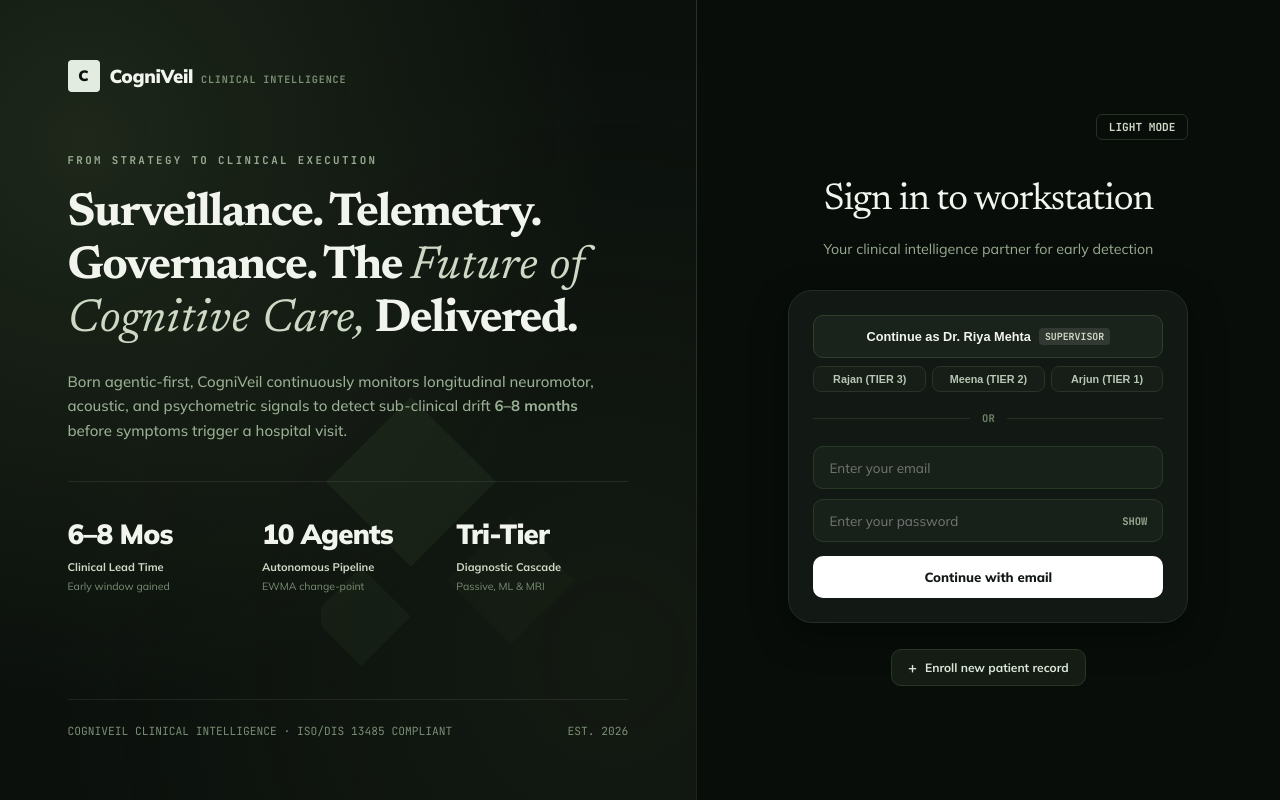
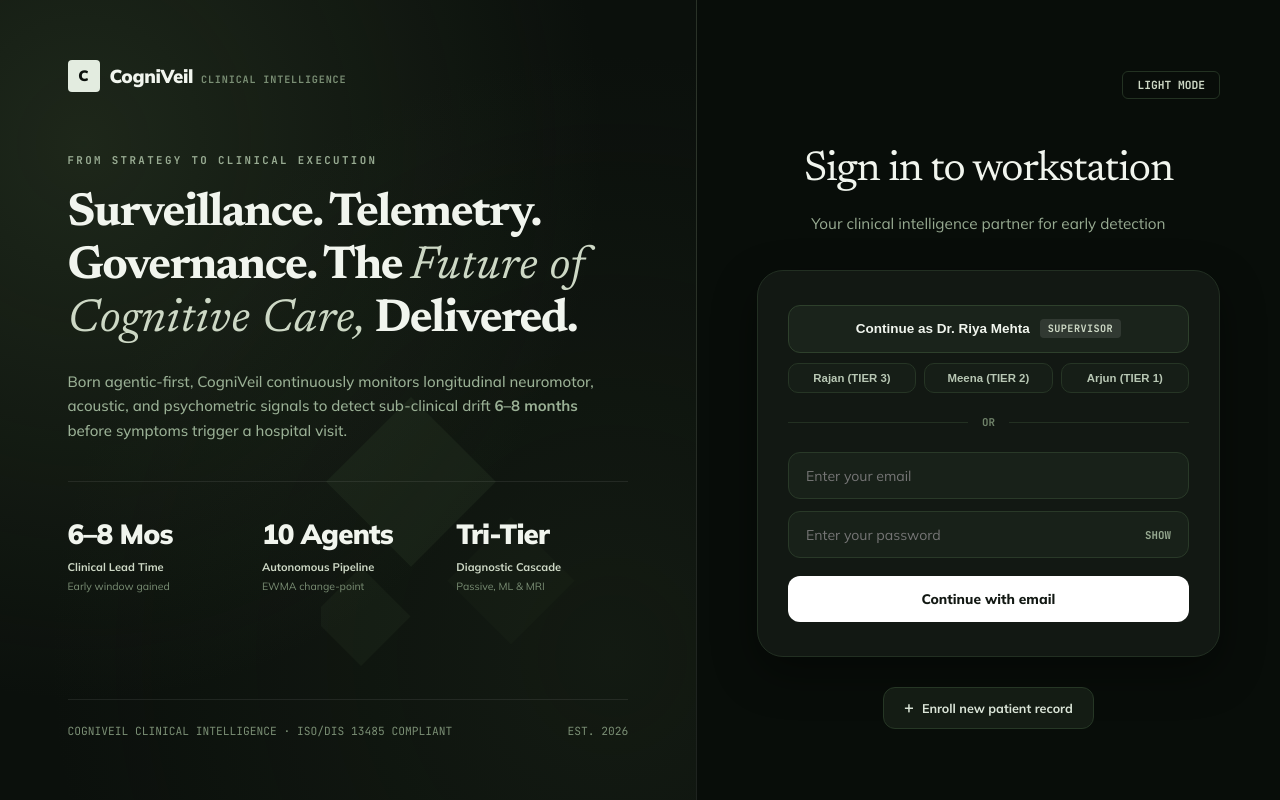
Before and after one commit to siddharth-78968/Cogniveil, a React (Create React App) app in the folder frontend/: page /login in a window 1280 px wide. Built offline with nearby package versions, Linux system fonts and the light colour scheme; no server answers; a web font is replaced by a local one.

Commit message:
feat(auth): enlarge right side workstation card to 520px with spacious Claude.ai styling

```diff
--- a/frontend/src/pages/Login.js
+++ b/frontend/src/pages/Login.js
@@ -324,18 +324,18 @@ const Login = () => {
         backgroundColor: isDark ? '#080d09' : '#f5f8f3'
       }}>
 
-        <div style={{ maxWidth: '400px', width: '100%' }}>
+        <div style={{ maxWidth: '520px', width: '100%' }}>
 
           {/* Top Bar with Theme Toggle */}
-          <div style={{ display: 'flex', justifyContent: 'flex-end', marginBottom: '2rem' }}>
+          <div style={{ display: 'flex', justifyContent: 'flex-end', marginBottom: '2.5rem' }}>
             <button
               onClick={toggleTheme}
               style={{
                 background: 'none',
                 border: `1px solid ${isDark ? '#233222' : '#d2ded0'}`,
-                padding: '5px 12px',
+                padding: '6px 14px',
                 borderRadius: '6px',
-                fontSize: '0.74rem',
+                fontSize: '0.75rem',
                 fontFamily: "'JetBrains Mono', monospace",
                 fontWeight: '700',
                 cursor: 'pointer',
@@ -347,22 +347,23 @@ const Login = () => {
           </div>
 
           {/* Claude-Style Editorial Title & Subtitle */}
-          <div style={{ textAlign: 'center', marginBottom: '2rem' }}>
+          <div style={{ textAlign: 'center', marginBottom: '2.25rem' }}>
             <h2 style={{
               fontFamily: "'Newsreader', 'Georgia', serif",
-              fontSize: '2.5rem',
+              fontSize: '2.8rem',
               fontWeight: '400',
               letterSpacing: '-0.025em',
-              margin: '0 0 0.5rem 0',
+              margin: '0 0 0.6rem 0',
               color: isDark ? '#f1f5ee' : '#141e13'
             }}>
               Sign in to workstation
             </h2>
             <p style={{
-              fontSize: '0.95rem',
+              fontSize: '1.02rem',
               color: isDark ? '#98ab92' : '#576c52',
               margin: 0,
-              fontWeight: '400'
+              fontWeight: '400',
+              lineHeight: '1.5'
             }}>
               Your clinical intelligence partner for early detection
             </p>
@@ -370,62 +371,63 @@ const Login = () => {
 
           {/* Claude-Style Rounded Auth Container */}
           <div style={{
-            borderRadius: '24px',
+            borderRadius: '26px',
             backgroundColor: isDark ? '#121813' : '#ffffff',
             border: `1px solid ${isDark ? '#222f22' : '#d8e4d6'}`,
-            padding: '24px',
-            boxShadow: isDark ? '0 12px 36px rgba(0,0,0,0.35)' : '0 8px 30px rgba(0,0,0,0.04)'
+            padding: '34px 30px',
+            boxShadow: isDark ? '0 16px 44px rgba(0,0,0,0.4)' : '0 10px 36px rgba(0,0,0,0.05)'
           }}>
 
             {/* Claude-Style Fast 1-Click Action Button */}
-            <div style={{ display: 'flex', flexDirection: 'column', gap: '8px' }}>
+            <div style={{ display: 'flex', flexDirection: 'column', gap: '10px' }}>
               <button
                 type="button"
                 onClick={() => handleDemoLogin('riyamehta55@gmail.com', 'demo1234', 'riya')}
                 style={{
                   width: '100%',
-                  padding: '0.78rem 1rem',
-                  borderRadius: '10px',
+                  padding: '0.9rem 1.25rem',
+                  borderRadius: '12px',
                   backgroundColor: isDark ? '#1a231b' : '#f0f5ee',
                   border: `1px solid ${isDark ? '#2e402c' : '#cdd8cb'}`,
                   color: isDark ? '#f1f5ee' : '#141e13',
-                  fontSize: '0.85rem',
+                  fontSize: '0.9rem',
                   fontWeight: '700',
                   cursor: 'pointer',
                   display: 'flex',
                   alignItems: 'center',
                   justifyContent: 'center',
-                  gap: '8px',
+                  gap: '10px',
                   transition: 'all 0.15s'
                 }}
               >
                 <span>Continue as Dr. Riya Mehta</span>
                 <span style={{
-                  fontSize: '0.66rem',
-                  padding: '2px 6px',
+                  fontSize: '0.68rem',
+                  padding: '3px 8px',
                   borderRadius: '4px',
                   backgroundColor: isDark ? 'rgba(255,255,255,0.1)' : 'rgba(0,0,0,0.06)',
                   color: isDark ? '#cdd8c5' : '#475a42',
-                  fontFamily: "'JetBrains Mono', monospace"
+                  fontFamily: "'JetBrains Mono', monospace",
+                  letterSpacing: '0.04em'
                 }}>
                   SUPERVISOR
                 </span>
               </button>
 
               {/* 3 Quick Patient Evaluation Role Pills */}
-              <div style={{ display: 'grid', gridTemplateColumns: 'repeat(3, 1fr)', gap: '6px' }}>
+              <div style={{ display: 'grid', gridTemplateColumns: 'repeat(3, 1fr)', gap: '8px' }}>
                 {demoAccounts.filter(d => d.id !== 'riya').map((d) => (
                   <button
                     key={d.id}
                     type="button"
                     onClick={() => handleDemoLogin(d.email, 'demo1234', d.id)}
                     style={{
-                      padding: '6px 4px',
-                      borderRadius: '8px',
+                      padding: '8px 6px',
+                      borderRadius: '10px',
                       backgroundColor: isDark ? '#161e17' : '#f7faf5',
                       border: `1px solid ${isDark ? '#263525' : '#dbe5d8'}`,
                       color: isDark ? '#b8c7b4' : '#455641',
-                      fontSize: '0.72rem',
+                      fontSize: '0.76rem',
                       fontWeight: '700',
                       cursor: 'pointer',
                       textAlign: 'center',
@@ -442,12 +444,12 @@ const Login = () => {
             <div style={{
               display: 'flex',
               alignItems: 'center',
-              margin: '1.25rem 0',
-              gap: '12px'
+              margin: '1.4rem 0',
+              gap: '14px'
             }}>
               <div style={{ flex: 1, height: '1px', backgroundColor: isDark ? '#233022' : '#dce5da' }} />
               <span style={{
-                fontSize: '0.7rem',
+                fontSize: '0.72rem',
                 fontFamily: "'JetBrains Mono', monospace",
                 fontWeight: '700',
                 color: isDark ? '#6f8269' : '#889e83'
@@ -458,7 +460,7 @@ const Login = () => {
             </div>
 
             {/* Email & Password Input Fields */}
-            <form onSubmit={handleSubmit} style={{ display: 'flex', flexDirection: 'column', gap: '10px' }}>
+            <form onSubmit={handleSubmit} style={{ display: 'flex', flexDirection: 'column', gap: '12px' }}>
               <input
                 type="email"
                 value={email}
@@ -467,12 +469,12 @@ const Login = () => {
                 required
                 style={{
                   width: '100%',
-                  padding: '0.8rem 1rem',
-                  borderRadius: '10px',
+                  padding: '0.9rem 1.15rem',
+                  borderRadius: '12px',
                   backgroundColor: isDark ? '#182119' : '#f8faf6',
                   border: `1px solid ${isDark ? '#293928' : '#ccd9ca'}`,
                   color: isDark ? '#f1f5ee' : '#141e13',
-                  fontSize: '0.9rem',
+                  fontSize: '0.94rem',
                   fontFamily: "'Mulish', sans-serif",
                   outline: 'none',
                   boxSizing: 'border-box',
@@ -489,13 +491,13 @@ const Login = () => {
                   required
                   style={{
                     width: '100%',
-                    padding: '0.8rem 1rem',
-                    paddingRight: '3.5rem',
-                    borderRadius: '10px',
+                    padding: '0.9rem 1.15rem',
+                    paddingRight: '3.8rem',
+                    borderRadius: '12px',
                     backgroundColor: isDark ? '#182119' : '#f8faf6',
                     border: `1px solid ${isDark ? '#293928' : '#ccd9ca'}`,
                     color: isDark ? '#f1f5ee' : '#141e13',
-                    fontSize: '0.9rem',
+                    fontSize: '0.94rem',
                     fontFamily: "'Mulish', sans-serif",
                     outline: 'none',
                     boxSizing: 'border-box',
@@ -507,13 +509,13 @@ const Login = () => {
                   onClick={() => setShowPass(!showPass)}
                   style={{
                     position: 'absolute',
-                    right: '12px',
+                    right: '14px',
                     top: '50%',
                     transform: 'translateY(-50%)',
                     background: 'none',
                     border: 'none',
                     color: isDark ? '#98ab92' : '#4e6648',
-                    fontSize: '0.7rem',
+                    fontSize: '0.72rem',
                     fontWeight: '700',
                     fontFamily: "'JetBrains Mono', monospace",
                     cursor: 'pointer',
@@ -526,12 +528,12 @@ const Login = () => {
 
               {error && (
                 <div style={{
-                  padding: '0.65rem 0.85rem',
-                  borderRadius: '8px',
+                  padding: '0.75rem 1rem',
+                  borderRadius: '10px',
                   backgroundColor: isDark ? 'rgba(140, 50, 40, 0.2)' : '#FDF2F0',
                   border: '1px solid #A84236',
                   color: isDark ? '#fca5a5' : '#A84236',
-                  fontSize: '0.78rem',
+                  fontSize: '0.82rem',
                   fontWeight: '700',
                   fontFamily: "'Mulish', sans-serif"
                 }}>
@@ -545,17 +547,17 @@ const Login = () => {
                 disabled={loading}
                 style={{
                   width: '100%',
-                  padding: '0.85rem',
-                  borderRadius: '10px',
+                  padding: '0.95rem',
+                  borderRadius: '12px',
                   backgroundColor: isDark ? '#ffffff' : '#223320',
                   color: isDark ? '#121813' : '#ffffff',
                   border: 'none',
-                  fontSize: '0.88rem',
+                  fontSize: '0.92rem',
                   fontWeight: '800',
                   fontFamily: "'Mulish', sans-serif",
                   cursor: 'pointer',
                   transition: 'opacity 0.15s',
-                  marginTop: '4px'
+                  marginTop: '6px'
                 }}
               >
                 {loading ? 'Signing in...' : 'Continue with email'}
@@ -565,25 +567,25 @@ const Login = () => {
           </div>
 
           {/* Claude-Style Floating Bottom Pill Button */}
-          <div style={{ display: 'flex', justifyContent: 'center', marginTop: '1.75rem' }}>
+          <div style={{ display: 'flex', justifyContent: 'center', marginTop: '2rem' }}>
             <Link
               to="/register"
               style={{
                 display: 'inline-flex',
                 alignItems: 'center',
                 gap: '8px',
-                padding: '8px 16px',
-                borderRadius: '10px',
+                padding: '10px 20px',
+                borderRadius: '12px',
                 backgroundColor: isDark ? '#141c14' : '#eaf2e8',
                 border: `1px solid ${isDark ? '#263725' : '#d1dfcf'}`,
                 color: isDark ? '#dbe5d8' : '#273822',
-                fontSize: '0.8rem',
+                fontSize: '0.84rem',
                 fontWeight: '700',
                 textDecoration: 'none',
                 transition: 'all 0.15s'
               }}
             >
-              <span style={{ fontSize: '1rem', lineHeight: '1' }}>+</span>
+              <span style={{ fontSize: '1.1rem', lineHeight: '1' }}>+</span>
               <span>Enroll new patient record</span>
             </Link>
           </div>
```
